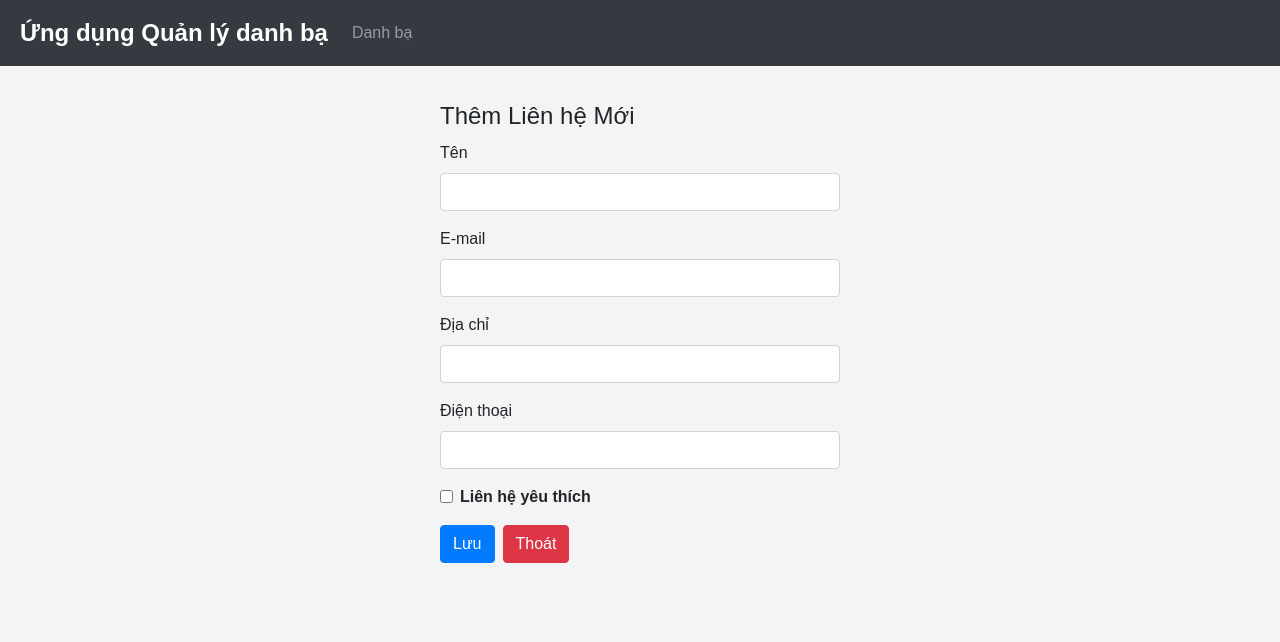
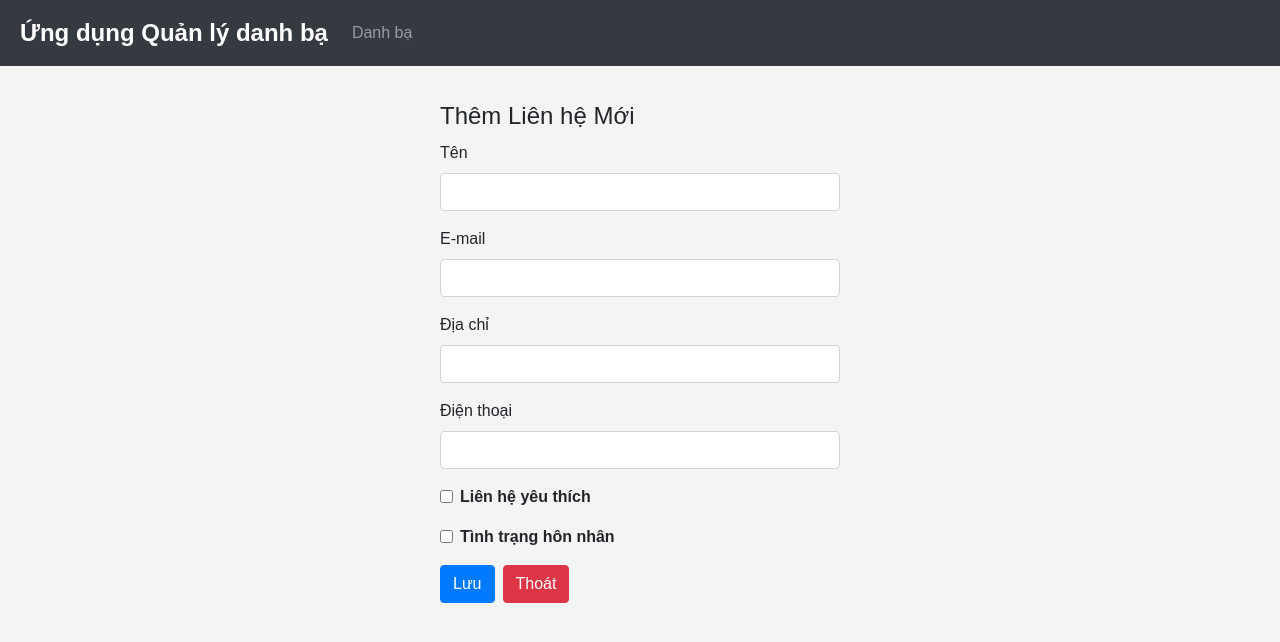
Before and after one commit to nguyenthilinh1991/BL24V7X209_NGUYENTHILINH_Frontend, a Vue app: page /contacts/add in a window 1280 px wide. Shown: the top 642 px of the page. Built offline with nearby package versions, Linux system fonts and the light colour scheme.

Commit message:
them truong yeu thich va tinh trang hon nhan

```diff
--- a/src/components/ContactCard.vue
+++ b/src/components/ContactCard.vue
@@ -29,7 +29,11 @@ export default {
       <span v-if="contact.favorite">✔</span>
       <span v-else>✖</span>
     </div>
-
+<div class="p-1">
+      <strong>Tình trạng hôn nhân:</strong>
+      <span v-if="contact.honnhan">✔</span>
+      <span v-else>✖</span>
+    </div>
 
   </div>
 </template>
--- a/src/components/ContactForm.vue
+++ b/src/components/ContactForm.vue
@@ -51,7 +51,17 @@
         <strong>Liên hệ yêu thích</strong>
       </label>
     </div>
-
+    <div class="form-group form-check">
+      <input
+        name="honnhan"
+        type="checkbox"
+        class="form-check-input"
+        v-model="contactLocal.honnhan"
+      />
+      <label for="honnhan" class="form-check-label">
+        <strong>Tình trạng hôn nhân </strong>
+      </label>
+    </div>
     <div class="form-group">
       <button class="btn btn-primary">Lưu</button>
       <button
--- a/src/components/ContactFormAdd.vue
+++ b/src/components/ContactFormAdd.vue
@@ -51,7 +51,17 @@
         <strong>Liên hệ yêu thích</strong>
       </label>
     </div>
-
+    <div class="form-group form-check">
+      <input
+        name="honnhan"
+        type="checkbox"
+        class="form-check-input"
+        v-model="contactLocal.honnhan"
+      />
+      <label for="honnhan" class="form-check-label">
+        <strong>Tình trạng hôn nhân </strong>
+      </label>
+    </div>
     <div class="form-group">
       <button class="btn btn-primary">Lưu</button>
       <button
--- a/src/views/ContactAdd.vue
+++ b/src/views/ContactAdd.vue
@@ -22,7 +22,7 @@ export default {
         address: "",
         phone: "",
         favorite: false,
-        gioitinh: false,
+        honnhan: false,
       },
       message: "",
     };
```
